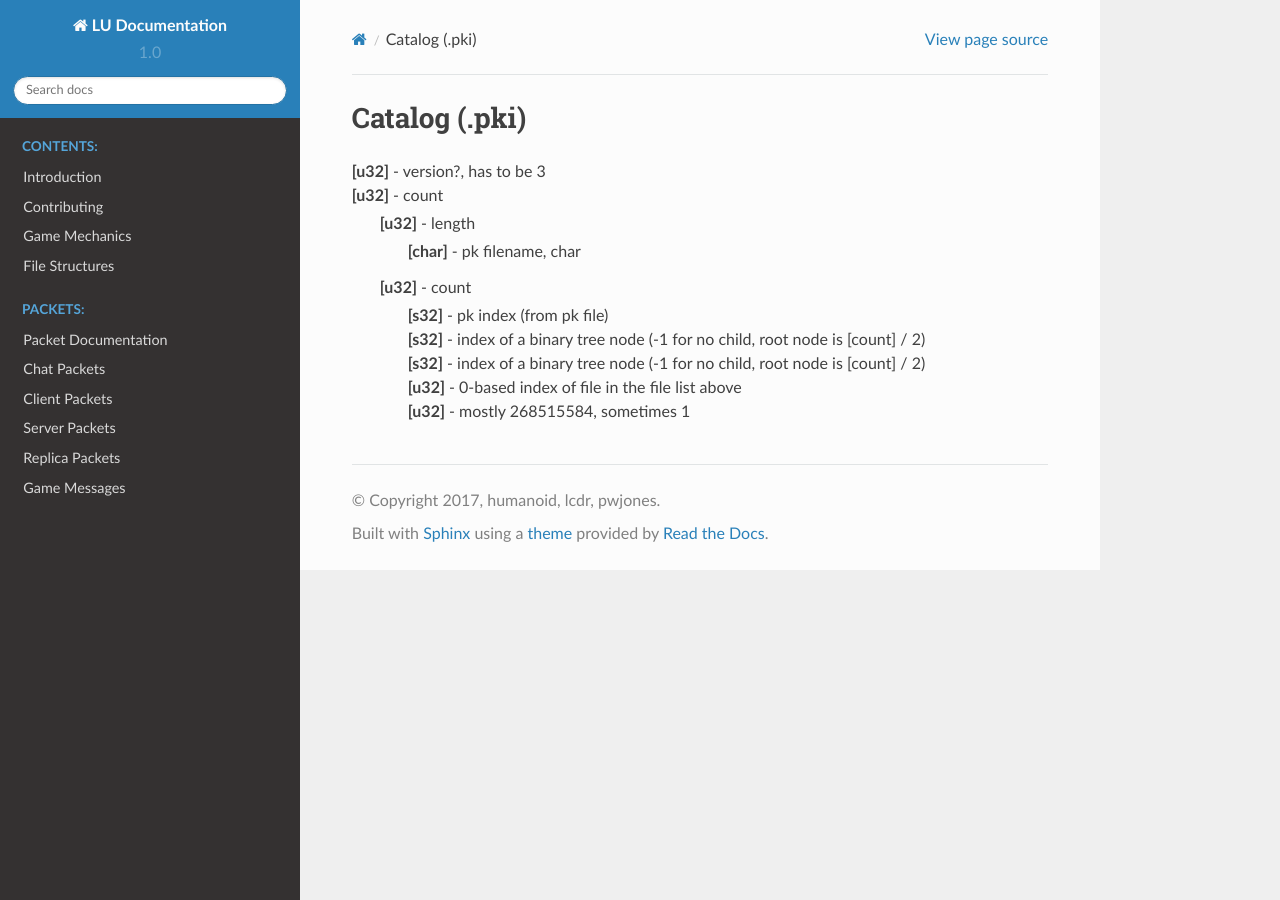
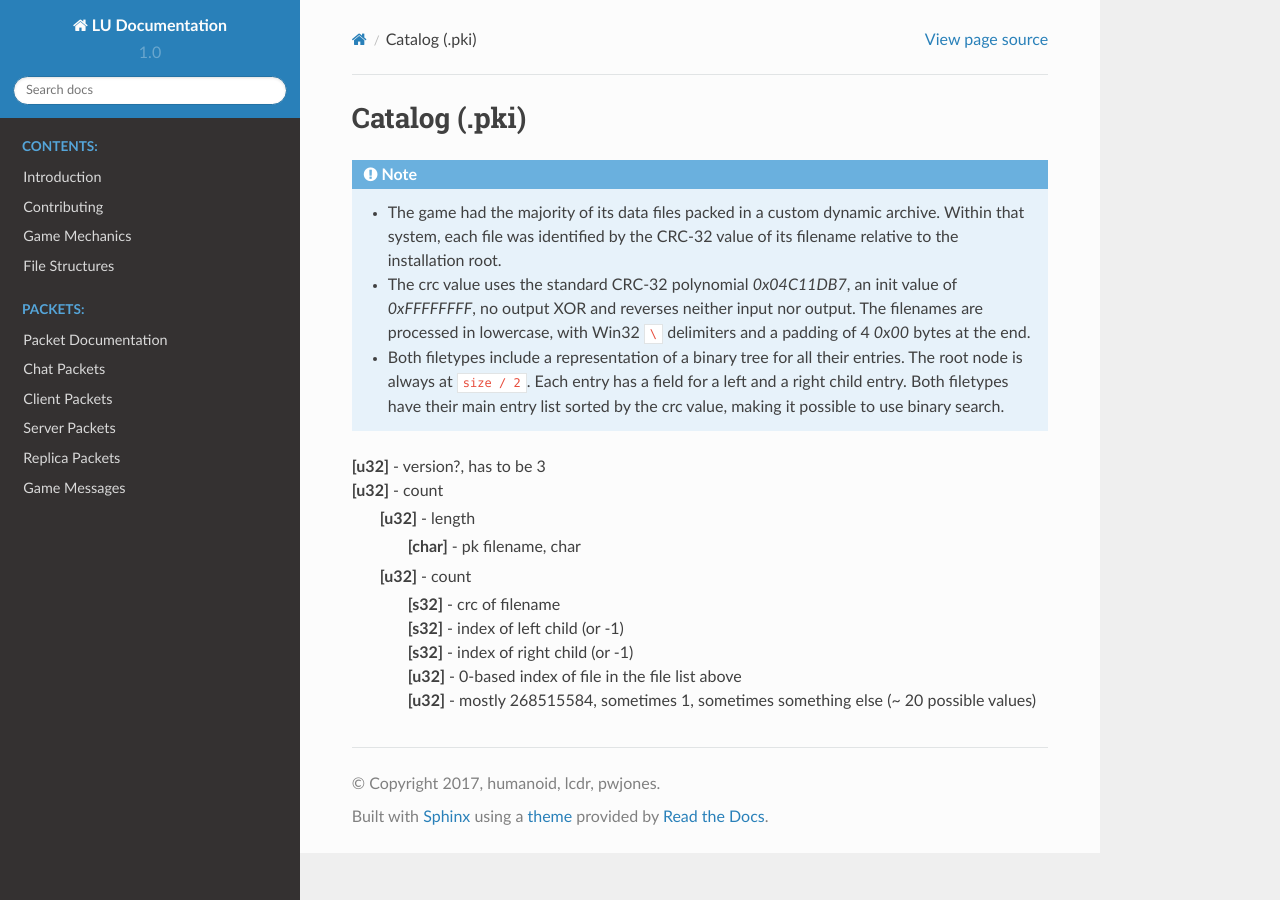
Before and after one commit to LUDevNet/Docs, a Sphinx documentation site: the page built from docs/file-structures/catalog.rst, in a window 1280 px wide. Built offline with Sphinx 7.4.7 and the Read the Docs theme 2.0.0, drawn with Linux system fonts in a browser that asks for light colours.

Commit message:
Fix indentation; added CRC doc

```diff
--- a/docs/_static/css/packets.css
+++ b/docs/_static/css/packets.css
@@ -16,7 +16,7 @@ table.docutils tr, table.docutils td {
 
 .rst-content .line-block .line-block, .rst-content .field-body .line-block {
 	padding: 4px;
-	margin-bottom: 8px;
+	margin-bottom: 2px;
 }
 
 .file > em:before {
--- a/docs/file-structures/catalog.rst
+++ b/docs/file-structures/catalog.rst
@@ -1,12 +1,19 @@
 Catalog (.pki)
 ^^^^^^^^^^^^^^
+
+.. note ::
+
+	* The game had the majority of its data files packed in a custom dynamic archive. Within that system, each file was identified by the CRC-32 value of its filename relative to the installation root.
+	* The crc value uses the standard CRC-32 polynomial `0x04C11DB7`, an init value of `0xFFFFFFFF`, no output XOR and reverses neither input nor output. The filenames are processed in lowercase, with Win32 ``\`` delimiters and a padding of 4 `0x00` bytes at the end.
+	* Both filetypes include a representation of a binary tree for all their entries. The root node is always at ``size / 2``. Each entry has a field for a left and a right child entry. Both filetypes have their main entry list sorted by the crc value, making it possible to use binary search.
+
 | **[u32]** - version?, has to be 3
 | **[u32]** - count
 | 	**[u32]** - length
 | 		**[char]** - pk filename, char
 | 	**[u32]** - count
-| 		**[s32]** - pk index (from pk file)
-| 		**[s32]** - index of a binary tree node (-1 for no child, root node is [count] / 2)
-| 		**[s32]** - index of a binary tree node (-1 for no child, root node is [count] / 2)
+| 		**[s32]** - crc of filename
+| 		**[s32]** - index of left child (or -1)
+| 		**[s32]** - index of right child (or -1)
 | 		**[u32]** - 0-based index of file in the file list above
-| 		**[u32]** - mostly 268515584, sometimes 1
+| 		**[u32]** - mostly 268515584, sometimes 1, sometimes something else (~ 20 possible values)
--- a/docs/file-structures/pack.rst
+++ b/docs/file-structures/pack.rst
@@ -4,9 +4,9 @@ Pack (.pk)
 | **[L:V+5]**\*#Files: - raw file data
 | 	it seems that every packed file is always terminated with [ff-00-00-dd-00] (obviously not part of the packed file but the pk structure)
 | **[u32]** - number of records (and with that, number of files packed in the pk file)
-| 	**[s32]** - pk index
-| 	**[s32]** - index of a binary tree node (-1 for no child, root node is [number of records] / 2)
-| 	**[s32]** - index of a binary tree node (-1 for no child, root node is [number of records] / 2)
+| 	**[s32]** - crc of filename
+| 	**[s32]** - index of left child (or -1)
+| 	**[s32]** - index of right child (or -1)
 | 	**[u32]** - original file size
 | 	**[L:32]** - md5 hash of original file, string
 | 	**[L:4]** - ??? (could be padding caused by a possible null character of the previous string?)
```
Also changed, not shown: docs/game-messages.rst (+23 -23 lines).
